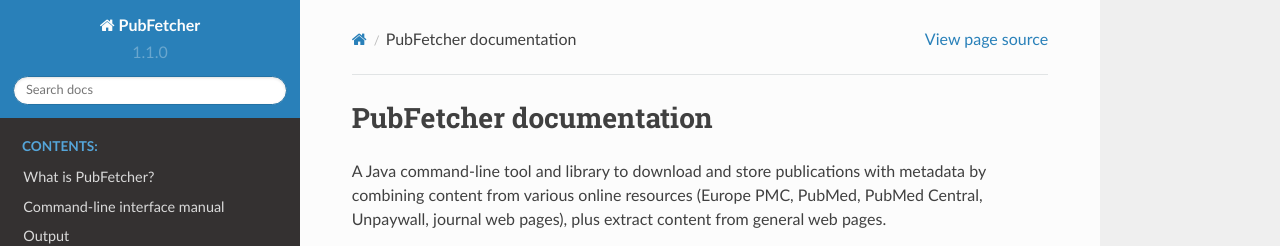
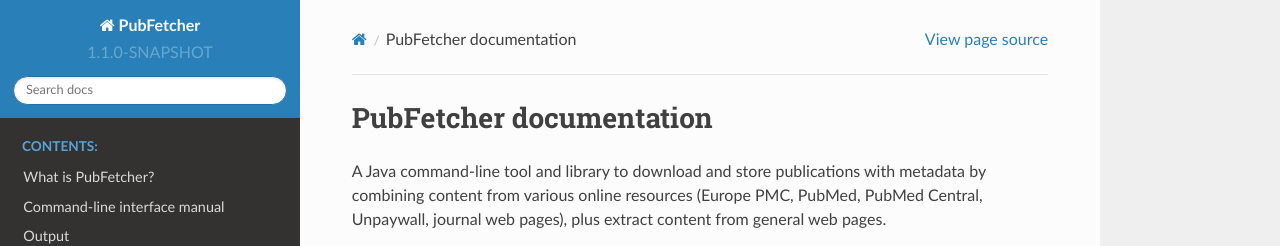
Before and after one commit to edamontology/pubfetcher, a Sphinx documentation site: the page built from docs/index.rst, in a window 1280 px wide. Shown: the top 246 px of the page. Built offline with Sphinx 7.4.7 and the Read the Docs theme 2.0.0, drawn with Linux system fonts in a browser that asks for light colours.

Commit message:
Start 1.1.0-SNAPSHOT

```diff
--- a/docs/conf.py
+++ b/docs/conf.py
@@ -4,8 +4,8 @@
 project = 'PubFetcher'
 author = 'Erik Jaaniso'
 copyright = '2018-2020, Erik Jaaniso'
-version = '1.1.0'
-release = '1.1.0'
+version = '1.1.0-SNAPSHOT'
+release = '1.1.0-SNAPSHOT'
 
 master_doc = 'index'
 exclude_patterns = ['_build', 'Thumbs.db', '.DS_Store']
--- a/pom.xml
+++ b/pom.xml
@@ -23,7 +23,7 @@
 
   <groupId>org.edamontology.pubfetcher</groupId>
   <artifactId>pubfetcher</artifactId>
-  <version>1.1.0</version>
+  <version>1.1.0-SNAPSHOT</version>
   <packaging>pom</packaging>
 
   <name>PubFetcher</name>
@@ -54,7 +54,7 @@
     <maven.compiler.source>1.8</maven.compiler.source>
     <maven.compiler.target>1.8</maven.compiler.target>
     <project.build.sourceEncoding>UTF-8</project.build.sourceEncoding>
-    <pubfetcher.version>1.1.0</pubfetcher.version>
+    <pubfetcher.version>1.1.0-SNAPSHOT</pubfetcher.version>
     <maven.enforcer.version>3.0.0-M3</maven.enforcer.version>
     <maven.compiler.version>3.8.1</maven.compiler.version>
     <maven.jar.version>3.2.0</maven.jar.version>
```
Also changed, not shown: 3 other files.
